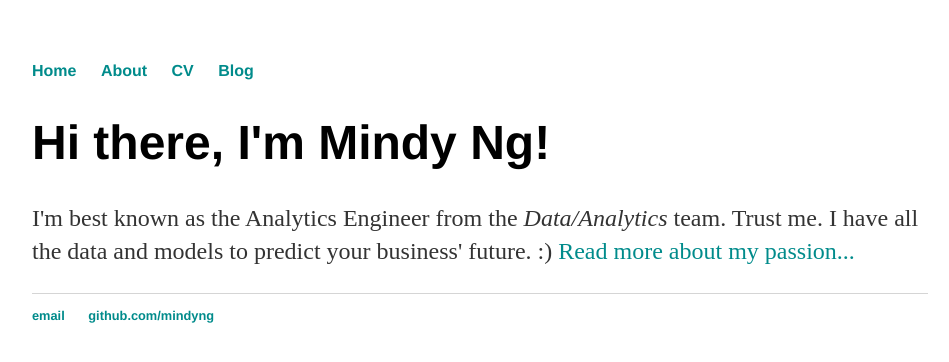
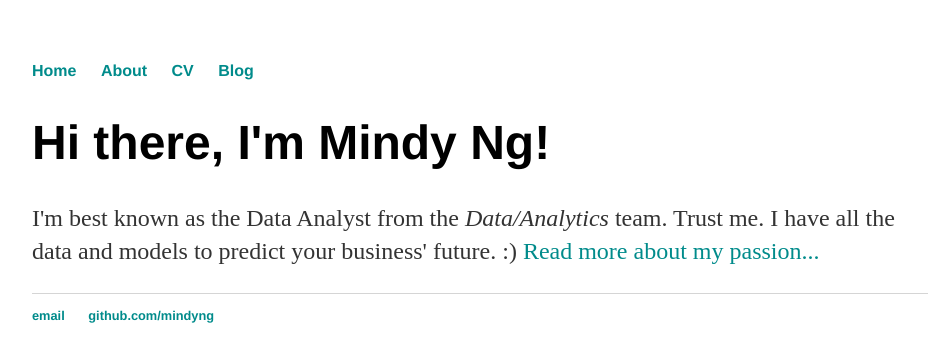
Before and after one commit to mindyng/mindyng.github.io, a Jekyll site: the page built from index.html, in a window 1280 px wide. Shown: the top 362 px of the page, without its empty margins (160-1109 px from the left). Built offline with Jekyll 4.4.1, drawn with Linux system fonts in a browser that asks for light colours.

Commit message:
Update index.html

```diff
--- a/index.html
+++ b/index.html
@@ -1,6 +1,6 @@
 ---
 layout: default
-title: Mindy Ng, Analytics Engineer
+title: Mindy Ng, Data Analyst
 ---
 <html>
 <head>
@@ -51,7 +51,7 @@ a:active {
 
 <div class="blurb">
 	<h1>Hi there, I'm Mindy Ng!</h1>
-	<p>I'm best known as the Analytics Engineer from the <em>Data/Analytics</em> team. Trust me. I have all the data and models to predict your business' future. :) <a href="/about">Read more about my passion...</a></p>
+	<p>I'm best known as the Data Analyst from the <em>Data/Analytics</em> team. Trust me. I have all the data and models to predict your business' future. :) <a href="/about">Read more about my passion...</a></p>
 </div><!-- /.blurb -->
 
 <html>
```
